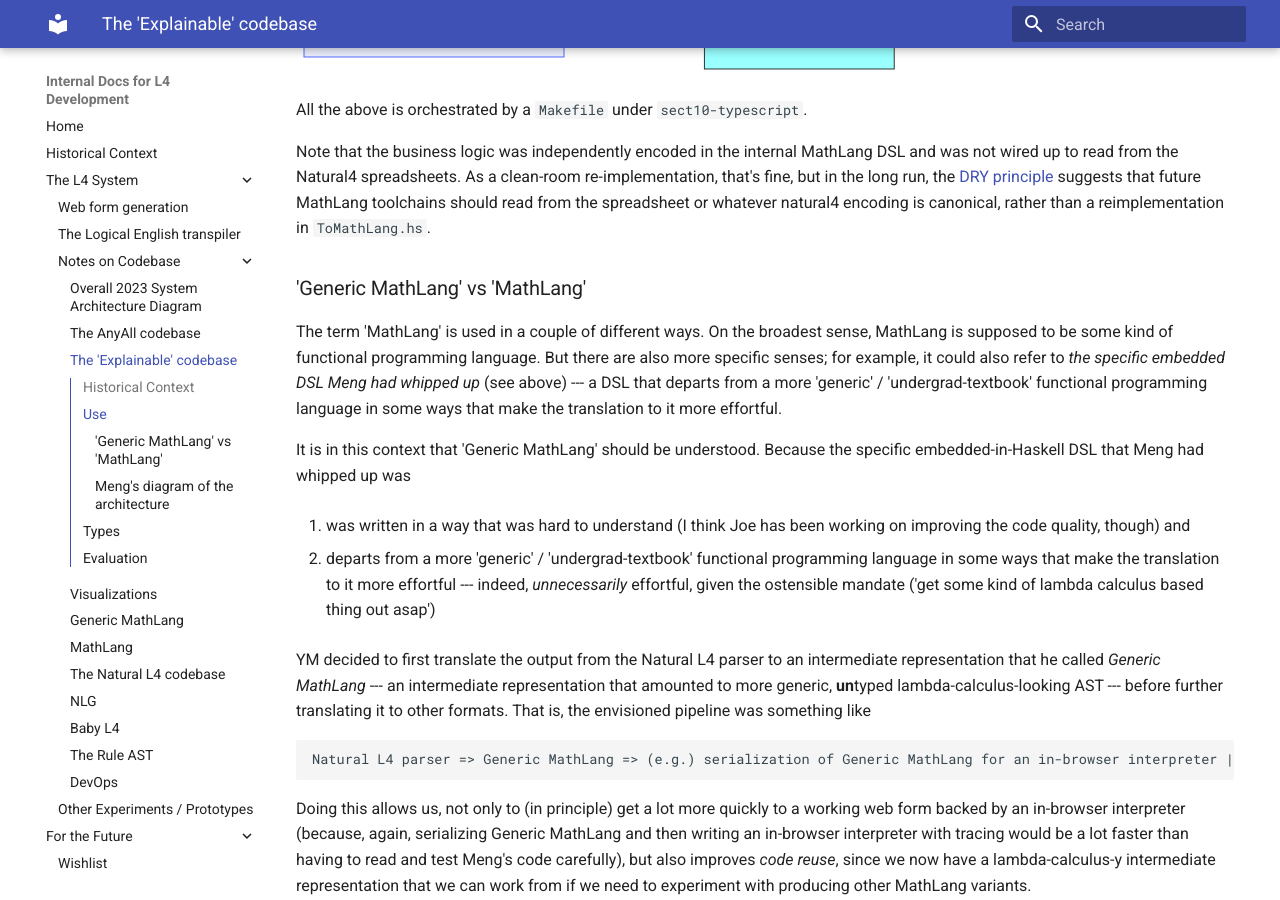
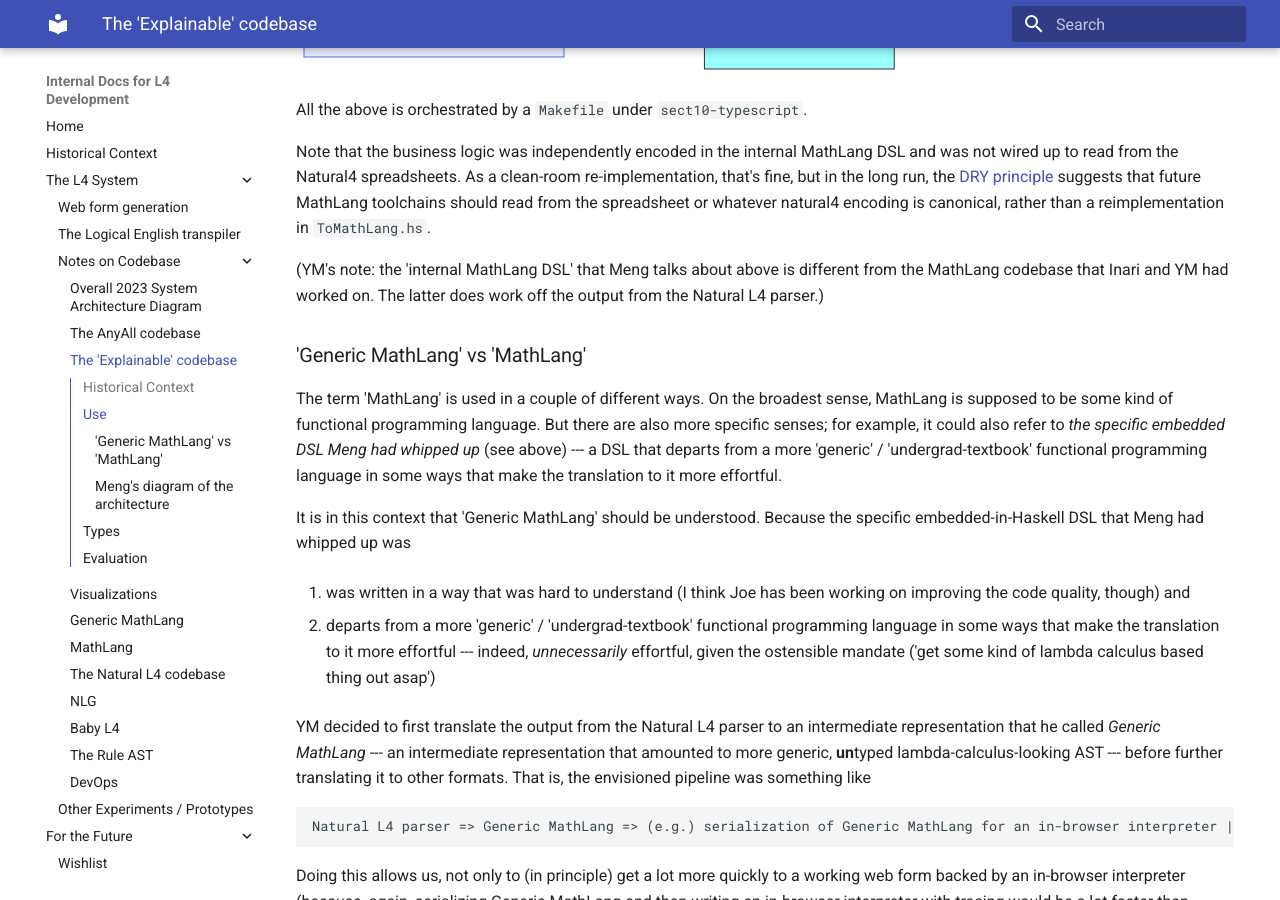
Before and after one commit to smucclaw/internal_docs, an MkDocs documentation site: the page built from docs/current_system/codebase/explainable.md, in a window 1280 px wide and 900 px high, scrolled down 2324 px. Built offline with MkDocs 1.6.1 and Material for MkDocs 9.7.7, drawn with Linux system fonts in a browser that asks for light colours.

Commit message:
explainable.md: clarify the different senses of 'mathlang'

```diff
--- a/docs/current_system/codebase/explainable.md
+++ b/docs/current_system/codebase/explainable.md
@@ -80,6 +80,8 @@ All the above is orchestrated by a `Makefile` under `sect10-typescript`.
 
 Note that the business logic was independently encoded in the internal MathLang DSL and was not wired up to read from the Natural4 spreadsheets. As a clean-room re-implementation, that's fine, but in the long run, the [DRY principle](https://en.wikipedia.org/wiki/Don%27t_repeat_yourself) suggests that future MathLang toolchains should read from the spreadsheet or whatever natural4 encoding is canonical, rather than a reimplementation in `ToMathLang.hs`.
 
+(YM's note: the 'internal MathLang DSL' that Meng talks about above is different from the MathLang codebase that Inari and YM had worked on. The latter does work off the output from the Natural L4 parser.)
+
 ### 'Generic MathLang' vs 'MathLang'
 
 The term 'MathLang' is used in a couple of different ways. On the broadest sense, MathLang is supposed to be some kind of functional programming language. But there are also more specific senses; for example, it could also refer to *the specific embedded DSL Meng had whipped up* (see above) --- a DSL that departs from a more 'generic' / 'undergrad-textbook' functional programming language in some ways that make the translation to it more effortful.
```
